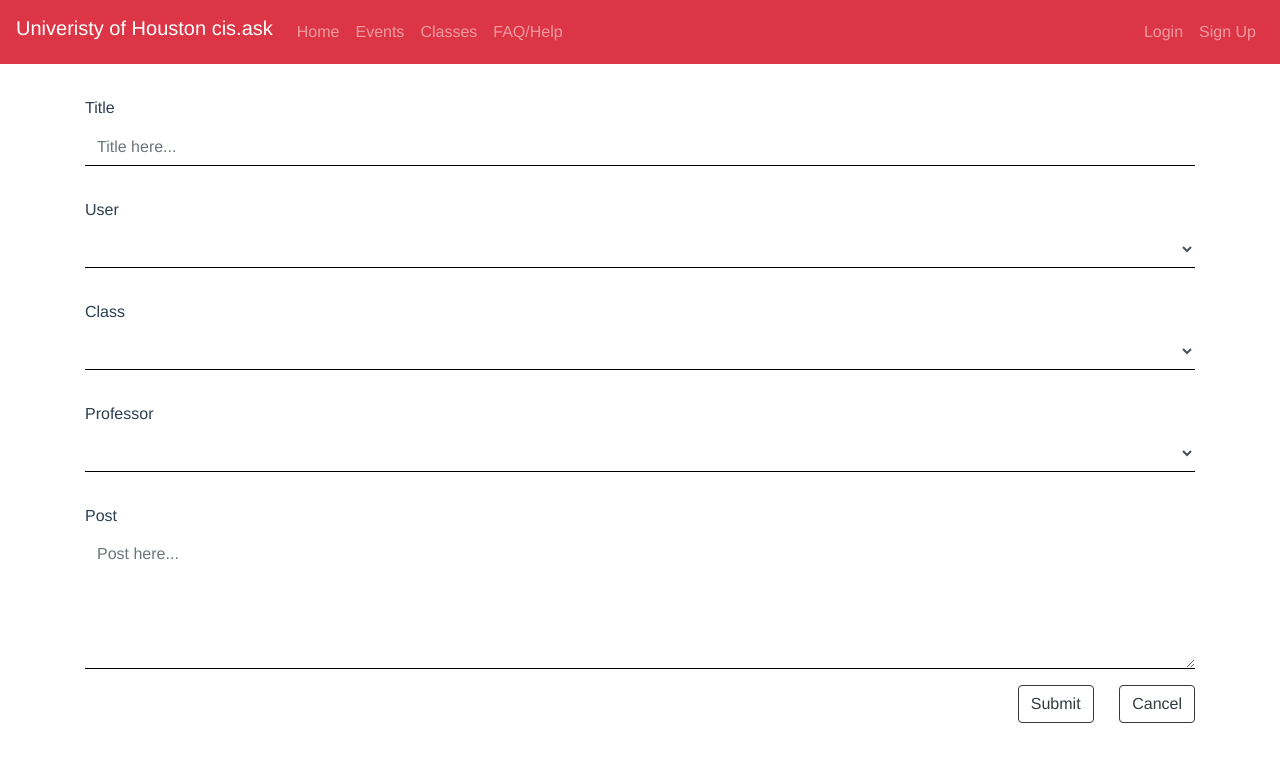
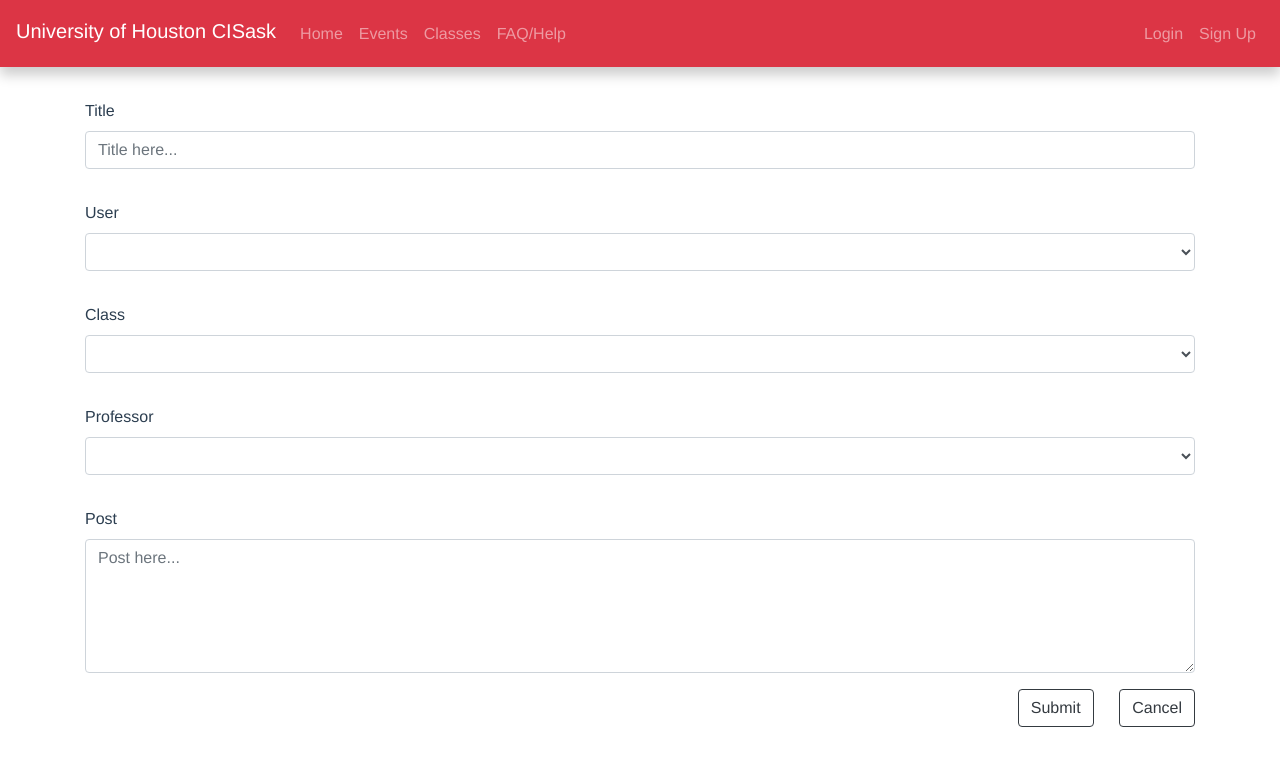
Before and after one commit to dfalcon005/CISask-Full-Stack-App, a Vue app in the folder client/: page /newpost in a window 1280 px wide. Shown: the top 766 px of the page. Built offline with nearby package versions, Linux system fonts and the light colour scheme; no server answers.

Commit message:
Styling and Searching

```diff
--- a/client/src/components/CreatePost.vue
+++ b/client/src/components/CreatePost.vue
@@ -31,6 +31,6 @@ export default {
 .circle-btn{
     padding: 1rem;
     border-radius: 50%;
-
+    box-shadow: 0.15rem 0.15rem 0.3rem #b33939;
 }
 </style>
--- a/client/src/components/Navbar.vue
+++ b/client/src/components/Navbar.vue
@@ -1,7 +1,7 @@
 <template>
     <div>
         <nav class="navbar navbar-expand-md navbar-dark bg-danger">
-            <h1 class="navbar-brand header-logo" href="#">Univeristy of Houston cis.ask</h1>
+            <h1 class="navbar-brand header-logo" href="#">University of Houston CISask</h1>
 
             <div class="collapse navbar-collapse" id="navbarSupportedContent">
                 <ul class="navbar-nav mr-auto">
@@ -61,4 +61,10 @@ export default {
 .btn{
     color: white;
 }
+.navbar{
+    box-shadow: 0 .5rem .75rem rgba(0, 0, 0, 0.2);
+}
+.header-logo{
+    padding-top: 1vh;
+}
 </style>
--- a/client/src/views/NewPost.vue
+++ b/client/src/views/NewPost.vue
@@ -5,11 +5,11 @@
             <form v-on:submit.prevent="newPost">
                 <div class="form-group">
                     <label for="">Title</label>
-                    <input type="text" class="form-control input-field" name="title" v-model="title" placeholder="Title here..." required>
+                    <input type="text" class="form-control" name="title" v-model="title" placeholder="Title here..." required>
                 </div>
                 <div class="form-group" v-if="user">
                     <label for="">User</label>
-                    <select name='userPosted' v-model='userPosted' class="form-control input-field" required>
+                    <select name='userPosted' v-model='userPosted' class="form-control" required>
                         <option disabled>Choose user</option>
                         <option> Anonymous </option>
                         <option> {{user.username}} </option>
@@ -17,7 +17,7 @@
                 </div>
                 <div class="form-group">
                     <label for="">Class</label>
-                    <select name='course' v-model='course' class="form-control input-field">
+                    <select name='course' v-model='course' class="form-control">
                         <option disabled>Choose Class</option>
                         <option>2332</option>
                         <option>2334</option>
@@ -36,7 +36,7 @@
                 </div>
                 <div class="form-group">
                     <label for="">Professor</label>
-                    <select name='professor' v-model='professor' class="form-control input-field">
+                    <select name='professor' v-model='professor' class="form-control">
                         <option disabled>Choose Professor</option>
                         <option>Abdi Sadeghi</option>
                         <option>Brandon GreenField</option>
@@ -60,7 +60,7 @@
                 </div>
                 <div class="form-group">
                     <label for="">Post</label>
-                    <textarea class="form-control input-field" rows="5" name="post" v-model="post" placeholder="Post here..." required/>
+                    <textarea class="form-control" rows="5" name="post" v-model="post" placeholder="Post here..." required/>
                 </div>
                 <div class="d-flex flex-row justify-content-end">
                     <button type="submit" class="btn btn-outline-dark">Submit</button>
@@ -123,13 +123,6 @@ export default {
 .form-group{
     padding-top: 2vh;
 }
-.input-field{
-    border: 0;
-    outline: 0;
-    background: transparent;
-    border-radius: 0;
-    border-bottom: 1px solid black;
-}
 .buttondiv{
     width: 2vw;
 }
--- a/client/src/views/Profile.vue
+++ b/client/src/views/Profile.vue
@@ -35,7 +35,7 @@
                         <!-- delete option -->
                         <div class="d-flex flex-column justify-content-center">
                             <button class="btn btn-link" v-on:click="deletePost(p._id, i)" data-toggle="tooltip" data-placement="top" title="Delete this post">
-                                <svg class="bi bi-trash" width="1em" height="1em" viewBox="0 0 16 16" fill="currentColor" xmlns="http://www.w3.org/2000/svg">
+                                <svg class="bi bi-trash delete-icon" width="1.25em" height="1.25em" viewBox="0 0 16 16" fill="currentColor" xmlns="http://www.w3.org/2000/svg">
                                     <path d="M5.5 5.5A.5.5 0 016 6v6a.5.5 0 01-1 0V6a.5.5 0 01.5-.5zm2.5 0a.5.5 0 01.5.5v6a.5.5 0 01-1 0V6a.5.5 0 01.5-.5zm3 .5a.5.5 0 00-1 0v6a.5.5 0 001 0V6z"/>
                                     <path fill-rule="evenodd" d="M14.5 3a1 1 0 01-1 1H13v9a2 2 0 01-2 2H5a2 2 0 01-2-2V4h-.5a1 1 0 01-1-1V2a1 1 0 011-1H6a1 1 0 011-1h2a1 1 0 011 1h3.5a1 1 0 011 1v1zM4.118 4L4 4.059V13a1 1 0 001 1h6a1 1 0 001-1V4.059L11.882 4H4.118zM2.5 3V2h11v1h-11z" clip-rule="evenodd"/>
                                 </svg>
@@ -135,10 +135,13 @@ a:hover{
     color: #4b4b4b;
 }
 .my-container{
-    padding: 2vh 2vw 2vh 2vw;
+    padding: 2vh 6vw 2vh 4vw;
 }
 .profile-info{
-    width: 45vw;
+    width: 20vw;
+}
+.post-section{
+    width: 60vw;
 }
 .user-posts{
     padding-left: 3vw;
@@ -150,11 +153,19 @@ a:hover{
 .deleteButton{
     padding-right: 1vw;
 }
+.delete-icon:hover{
+    width: 1.5rem;
+    height: 1.5em;
+}
 .btn{
     color: black;
 }
 .card{
     width: 100%;
+    box-shadow: 0 .5rem .75rem 0 rgba(0, 0, 0, 0.2), 0 .5rem 1rem 0 rgba(0, 0, 0, 0.19);
+}
+.posts-card:hover{
+    border: 1px solid rgba(0, 0, 0, 0);
 }
 .card-text{
     padding-top: 2vh;
--- a/client/src/views/SinglePost.vue
+++ b/client/src/views/SinglePost.vue
@@ -2,6 +2,22 @@
     <div>
         <navbar/>
         <div class="container">
+            <div class="row">
+                <div class="col">
+                    <a class="h5 page-heading" @click="$router.go(-1)">
+                        <svg class="bi bi-arrow-left-short" width="2em" height="2em" viewBox="0 0 16 18" fill="currentColor" xmlns="http://www.w3.org/2000/svg">
+                            <path fill-rule="evenodd" d="M7.854 4.646a.5.5 0 010 .708L5.207 8l2.647 2.646a.5.5 0 01-.708.708l-3-3a.5.5 0 010-.708l3-3a.5.5 0 01.708 0z" clip-rule="evenodd"/>
+                            <path fill-rule="evenodd" d="M4.5 8a.5.5 0 01.5-.5h6.5a.5.5 0 010 1H5a.5.5 0 01-.5-.5z" clip-rule="evenodd"/>
+                        </svg>
+                        Back
+                    </a>
+                </div>
+                <div class="col heading">
+                    <h4 class="page-heading">Post</h4>
+                </div>
+                <div class="col"></div>
+            </div>
+            <hr>
             <!-- post with all comments -->
             <div class="card" >
                 <div class="card-body">
@@ -10,9 +26,11 @@
                     <h6 class="card-subtitle mb-2 text-muted">Posted {{moment(post.datePosted).fromNow()}} by {{post.userPosted}}</h6>
                     <span class="badge badge-primary">{{post.course}}</span> <span class="badge badge-success">{{post.professor}}</span>
                     <p class="card-text">{{post.post}}</p>
-                    <p v-if="post.comments.length == 0">No comments</p>
+                    <!-- <p v-if="post.comments.length == 0">No comments</p>
                     <p v-if="post.comments.length == 1">{{post.comments.length}} comment</p>
-                    <p v-if="post.comments.length > 1">{{post.comments.length}} comments</p>
+                    <p v-if="post.comments.length > 1">{{post.comments.length}} comments</p> -->
+
+                    <p>{{post.comments.length}} comments</p>
                     <hr>
 
                     <!-- input and button to post a comment -->
@@ -60,7 +78,7 @@ export default {
         return {
             id: this.$route.params.id,
             post: [],
-            currentComment: '',
+            currentComment: ''
         }
     },
     methods: {
@@ -106,6 +124,14 @@ a:hover{
     padding-bottom: 5vh;
     width: 60vw;
 }
+.heading{
+    display: flex;
+    justify-content: center;
+    align-items: center;
+}
+.card{
+    box-shadow: 0 .5rem .75rem 0 rgba(0, 0, 0, 0.2), 0 .5rem 1rem 0 rgba(0, 0, 0, 0.19);
+}
 .card-text{
     padding-top: 2vh;
 }
```
Also changed, not shown: client/src/views/Home.vue (+26 -9 lines).
